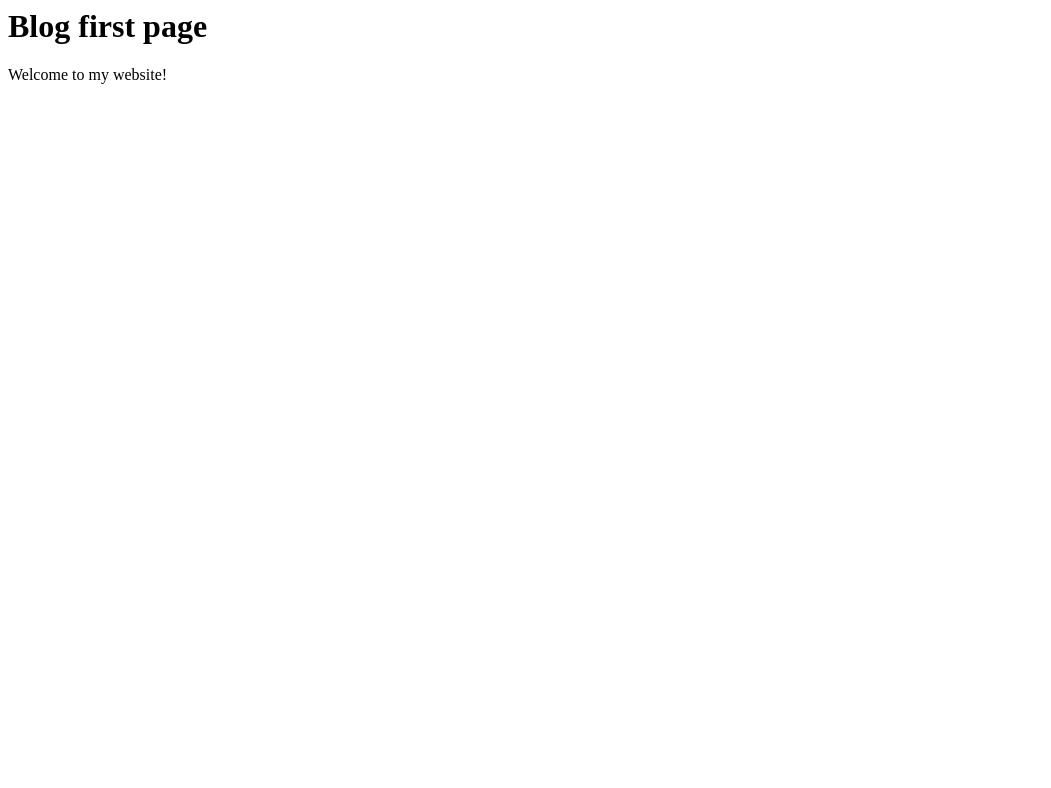
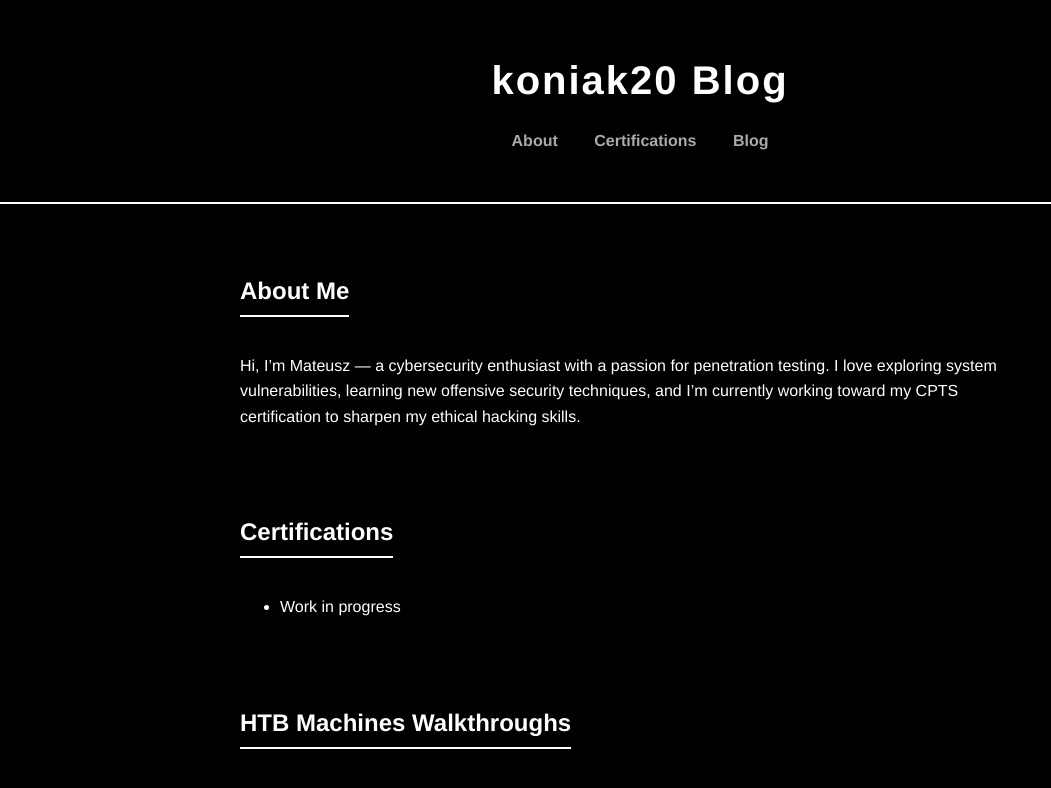
Before and after one commit to koniak20/koniak20.github.io, a plain HTML site: page index.html in a window 1280 px wide. Shown: the whole page, without its empty margins (0-1051 px from the left). Drawn offline with Linux system fonts and the light colour scheme.

Commit message:
create blog version 1.0

```diff
--- a/index.html
+++ b/index.html
@@ -1,8 +1,130 @@
-<html>
+<!DOCTYPE html>
+<html lang="en">
+<head>
+  <meta charset="UTF-8" />
+  <meta name="viewport" content="width=device-width, initial-scale=1.0" />
+  <title>koniak20</title>
+  <style>
+    body {
+      font-family: 'Helvetica Neue', Arial, sans-serif;
+      background-color: #000;
+      color: #fff;
+      margin: 0;
+      padding: 0;
+      line-height: 1.6;
+    }
 
+    header {
+      text-align: center;
+      padding: 3rem 1rem;
+      border-bottom: 2px solid #fff;
+    }
+
+    header h1 {
+      margin: 0;
+      font-size: 2.5rem;
+      letter-spacing: 2px;
+      color: #fff;
+    }
+
+    nav {
+      margin-top: 1rem;
+    }
+
+    nav a {
+      margin: 0 1rem;
+      text-decoration: none;
+      color: #aaa;
+      font-weight: bold;
+      border-bottom: 2px solid transparent;
+      transition: 0.3s;
+    }
+
+    nav a:hover {
+      color: #fff;
+      border-bottom: 2px solid #fff;
+    }
+
+    main {
+      max-width: 800px;
+      margin: 3rem auto;
+      padding: 0 1rem;
+    }
+
+    section {
+      margin-bottom: 4rem;
+    }
+
+    h2 {
+      border-bottom: 2px solid #fff;
+      display: inline-block;
+      padding-bottom: 0.3rem;
+      color: #fff;
+    }
+
+    article {
+      margin-bottom: 2rem;
+      padding-bottom: 1.5rem;
+      border-bottom: 1px solid #333;
+    }
+
+    article a {
+      color: #bbb;
+      text-decoration: none;
+      transition: 0.3s;
+    }
+
+    article a:hover {
+      color: #fff;
+    }
+
+    footer {
+      text-align: center;
+      padding: 2rem 1rem;
+      border-top: 2px solid #fff;
+      font-size: 0.9rem;
+      color: #888;
+    }
+
+    footer a {
+      color: #aaa;
+      text-decoration: none;
+    }
+
+    footer a:hover {
+      color: #fff;
+    }
+
+    /* Responsive */
+    @media (max-width: 600px) {
+      header h1 {
+        font-size: 1.8rem;
+      }
+    }
+  </style>
+</head>
 <body>
-  <h1>Blog first page</h1>
-  <p>Welcome to my website!</p>
-</body>
+  <header>
+    <h1>koniak20 Blog</h1>
+    <nav>
+      <a href="#about">About</a>
+      <a href="#certifications">Certifications</a>
+      <a href="#blog">Blog</a>
+    </nav>
+  </header>
 
-</html>
+  <main>
+    <section id="about">
+      <h2>About Me</h2>
+      <p>Hi, I’m Mateusz — a cybersecurity enthusiast with a passion for penetration testing. I love exploring system vulnerabilities, learning new offensive security techniques, and I’m currently working toward my CPTS certification to sharpen my ethical hacking skills.</p>
+    </section>
+
+    <section id="certifications">
+      <h2>Certifications</h2>
+      <ul>
+        <li>Work in progress</li>
+      </ul>
+    </section>
+
+    <section id="blog">
+      <h2>HTB Machines Walkthroughs</h2>
```
